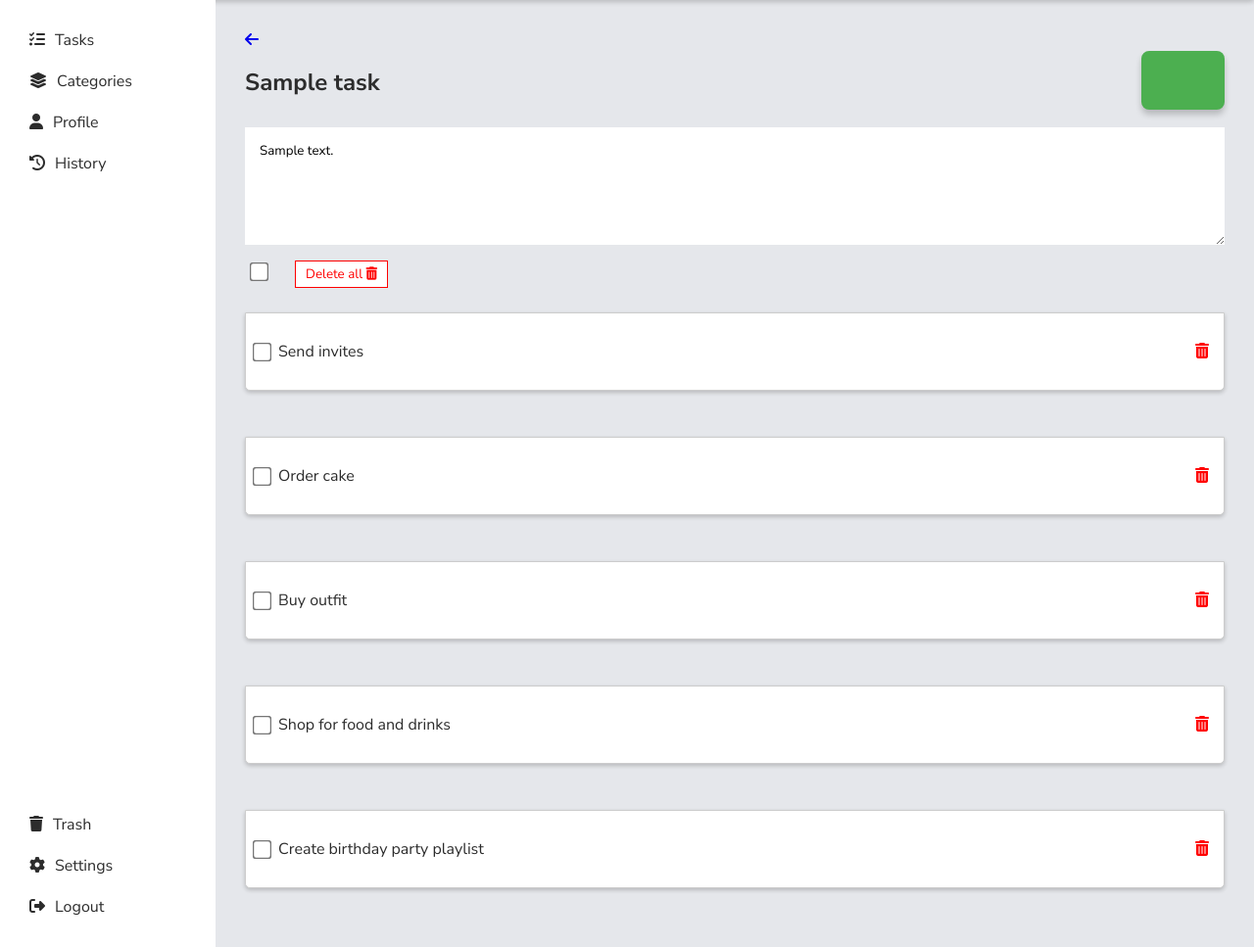
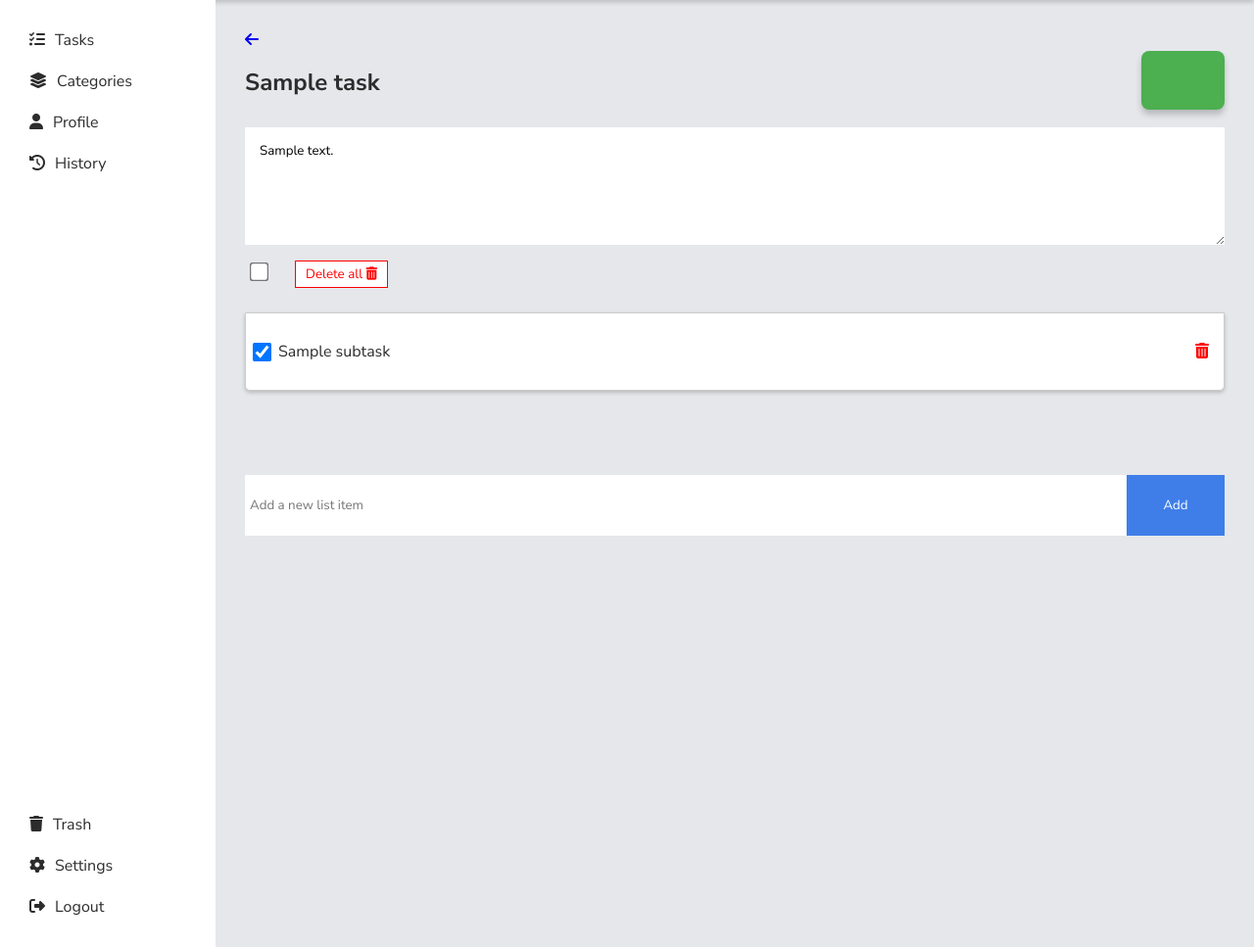
Before and after one commit to Ongea-Tech/OngeaTask, a Flask app: page /1 in a window 1280 px wide. Shown: the part 70-1037 px from the top of the page at 98% size. Run offline with Flask 3, Linux system fonts and the light colour scheme; tables that the repository leaves empty hold one stand-in row (values such as "Sample post"); some web fonts are replaced.

Commit message:
Adds subtasks

```diff
--- a/app/routes.py
+++ b/app/routes.py
@@ -64,9 +64,11 @@ def history():
 def logout():
     return render_template('logout.html')
 
-@routes.route('/individual-task')
-def individual():
-    return render_template('individual-task.html')
+@routes.route('/individual-task/<int:task_id>')
+def individual(task_id):
+    task = Task.query.get_or_404(task_id)
+    return render_template('individual-task.html', task=task)
+
 
 @routes.route('/settings')
 def settings():
--- a/app/templates/individual-task.html
+++ b/app/templates/individual-task.html
@@ -1,58 +1,115 @@
 {% extends "index.html" %}
 {% block content %}
 
-<div class="taskContainer">
+<div class="taskContainer" data-task-id="{{ task.id }}">
     <a href="{{ url_for('routes.index') }}"><i class="fa-solid fa-arrow-left"></i></a>
+
     <div class="title">
-        <h2>{{task.title}}</h2>
+        <h2>{{ task.title }}</h2>
         <label class="category"></label>
     </div>
+
     <div class="description">
-        <textarea placeholder="Add a description here...">{{task.description}}</textarea>
+        <textarea placeholder="Add a description here...">{{ task.description }}</textarea>
     </div>
 
     <div class="check-all">
-        <label for="" class="checkbox">
-            <input type="checkbox" id="checkAllBox"/>
+        <label class="checkbox">
+            <input type="checkbox" id="checkAllBox" />
         </label>
-        <button class="delete" id="deleteAllBtn"> Delete all <a href="" class="deleteIcon"><i class="fa-solid fa-trash-can"></i></a></button>
+        <button class="delete" id="deleteAllBtn">
+            Delete all <a href="#" class="deleteIcon"><i class="fa-solid fa-trash-can"></i></a>
+        </button>
     </div>
 
     <div class="subtasks" id="subtaskList">
-        <label for="" class="checkbox" >
-        <input type="checkbox">
-        <p>Send invites</p>
-        <a href="" class="icon"><i class="fa-solid fa-trash-can"></i></a>
+        {% for subtask in task.subtasks %}
+        <label class="checkbox" data-subtask-id="{{ subtask.id }}">
+            <input type="checkbox" {% if subtask.completed %}checked{% endif %}>
+            <p>{{ subtask.title }}</p>
+            <a href="#" class="icon"><i class="fa-solid fa-trash-can"></i></a>
         </label>
         <br>
-        <label for="" class="checkbox">
-        <input type="checkbox"> <p>Order cake</p>
-        <a href="" class="icon"><i class="fa-solid fa-trash-can"></i></a>
-        </label>
-        <br>
-        <label for="" class="checkbox">
-        <input type="checkbox"> <p>Buy outfit</p>
-        <a href="" class="icon"><i class="fa-solid fa-trash-can"></i></a></label>
-        <br>
-        <label for="" class="checkbox">
-        <input type="checkbox"> <p>Shop for food and drinks</p>
-        <a href="" class="icon"><i class="fa-solid fa-trash-can"></i></a>
-        </label>
-        <br>
-        <label for="" class="checkbox">
-        <input type="checkbox"> <p>Create birthday party playlist</p>
-        <a href="" class="icon"><i class="fa-solid fa-trash-can"></i></a>
-        </label>
-        <br>
+        {% endfor %}
     </div>
+
     <div class="addSubtask">
-        <input id="subtaskInput" type="text" placeholder="Add a new list item" >
+        <input type="text" placeholder="Add a new list item" id="subtaskInput">
         <button class="inputButton" id="addSubtaskBtn">Add</button>
     </div>
 </div>
 
+<script>
+document.addEventListener("DOMContentLoaded", function () {
+    const taskId = {{ task.id }};
+    const subtaskList = document.getElementById("subtaskList");
+
+    // Add subtask
+    document.getElementById("addSubtaskBtn").addEventListener("click", async function () {
+        const input = document.getElementById("subtaskInput");
+        const subtaskText = input.value.trim();
+
+        if (subtaskText === "") {
+            alert("Please enter a new item.");
+            return;
+        }
+
+        const response = await fetch(`/api/tasks/${taskId}/subtasks`, {
+            method: "POST",
+            headers: { "Content-Type": "application/json" },
+            body: JSON.stringify({ title: subtaskText })
+        });
+
+        if (response.ok) {
+            location.reload();
+        } else {
+            alert("Failed to add subtask.");
+        }
+    });
+
+    // Delete individual subtask
+    subtaskList.addEventListener("click", async function (event) {
+        if (event.target.classList.contains("fa-trash-can")) {
+            event.preventDefault();
+            const label = event.target.closest(".checkbox");
+            const subtaskId = label.getAttribute("data-subtask-id");
+
+            if (confirm("Are you sure you want to delete this subtask?")) {
+                const res = await fetch(`/api/subtasks/${subtaskId}`, { method: "DELETE" });
+                if (res.ok) {
+                    label.remove();
+                } else {
+                    alert("Failed to delete subtask.");
+                }
+            }
+        }
+    });
+
+    // Check/uncheck all subtasks
+    document.getElementById("checkAllBox").addEventListener("change", function () {
+        const isChecked = this.checked;
+        const checkboxes = subtaskList.querySelectorAll("input[type='checkbox']");
+        checkboxes.forEach(cb => cb.checked = isChecked);
+    });
+
+    // Delete all subtasks
+    document.getElementById("deleteAllBtn").addEventListener("click", async function (event) {
+        event.preventDefault();
+
+        const labels = subtaskList.querySelectorAll(".checkbox");
+        if (!labels.length) return;
+
+        const confirmDelete = confirm("Are you sure you want to delete all subtasks?");
+        if (!confirmDelete) return;
+
+        for (const label of labels) {
+            const subtaskId = label.getAttribute("data-subtask-id");
+            await fetch(`/api/subtasks/${subtaskId}`, { method: "DELETE" });
+        }
+
+        location.reload(); // Refresh to show empty state
+    });
+});
+</script>
+
 {% endblock %}
-
-{% block scripts %}
-<script src="{{ url_for('static', filename='individual-task.js') }}"></script>
-{% endblock %}
```
Also changed, not shown: app/api_routes.py (+7 -0 lines), app/static/individual-task.js (deleted, +0 -77 lines).
